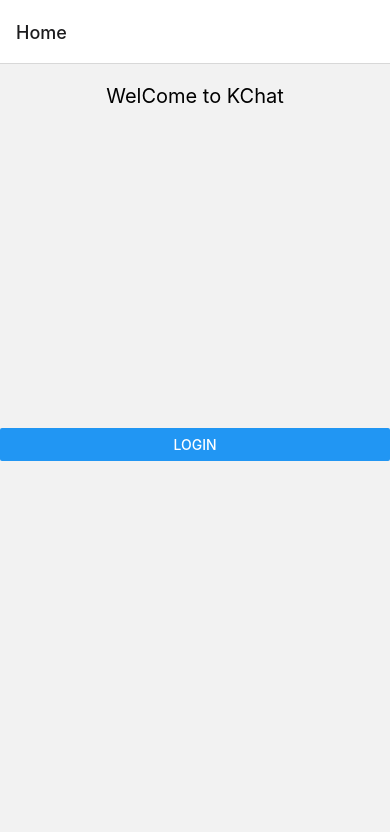
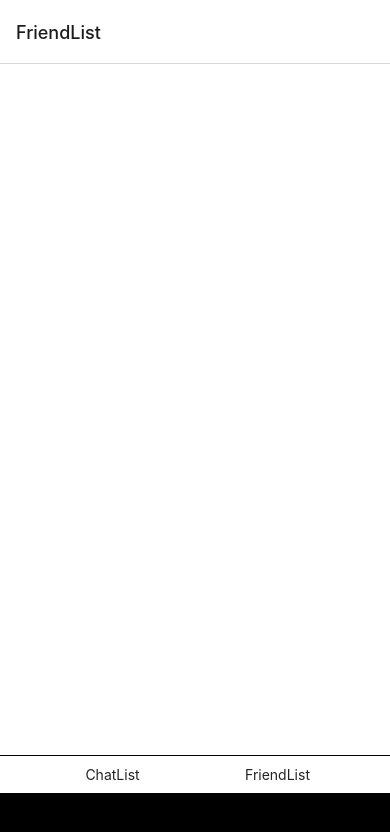
Before and after one commit to kevinliao852/react-native-chatroom, a React Native app: screen /FriendList in a window 390 px wide. Shown: the top 832 px of the page. Built offline with nearby package versions, Linux system fonts and the light colour scheme.

Commit message:
Add friend list page.

```diff
--- a/App.tsx
+++ b/App.tsx
@@ -10,6 +10,7 @@
 import { Login } from "./Screens/Login";
 import { Setting } from "./Screens/Setting";
 import { UserProvider } from "./Context/UserContext";
+import { FriendList } from "./Screens/FriendList";
 // const result = dotenv.config();
 // console.log(result);
 const Stack = createNativeStackNavigator<{
@@ -18,6 +19,7 @@
   Home: undefined;
   Login: undefined;
   Setting: undefined;
+  FriendList: undefined;
 }>();
 
 export default function App() {
@@ -30,9 +32,15 @@
             <Stack.Screen name="Login" component={Login} />
             <Stack.Screen name="Setting" component={Setting} />
             <Stack.Screen
+              name="FriendList"
+              component={FriendList}
+              options={{ headerLeft: () => <View /> }}
+            />
+            <Stack.Screen
               name="ChatList"
               component={ChatList}
               options={{
+                headerLeft: () => <View />,
                 headerRight: (props: any) => {
                   const navigation = useNavigation<any>();
                   return (
--- a/Screens/ChatLIst.tsx
+++ b/Screens/ChatLIst.tsx
@@ -27,6 +27,7 @@
 export const ChatList = () => {
   const [rooms, setRooms] = useState([]);
   const { user } = useContext<any>(UserContext);
+  const navigation = useNavigation<any>();
 
   useEffect(() => {
     if (!user) {
@@ -70,10 +71,18 @@
       >
         <TouchableOpacity style={{ flex: 1 }}>
           <View style={{}}>
-            <Text style={{ textAlign: "center" }}>ChatList</Text>
+            <Text
+              style={{ textAlign: "center" }}
+              onPress={() => navigation.navigate("ChatList")}
+            >
+              ChatList
+            </Text>
           </View>
         </TouchableOpacity>
-        <TouchableOpacity style={{ flex: 1 }}>
+        <TouchableOpacity
+          style={{ flex: 1 }}
+          onPress={() => navigation.navigate("FriendList")}
+        >
           <View style={{}}>
             <Text style={{ textAlign: "center" }}>FriendList</Text>
           </View>
--- /dev/null
+++ b/Screens/FriendList.tsx
@@ -0,0 +1,47 @@
+import { useNavigation } from "@react-navigation/core";
+import React from "react";
+import { ScrollView, TouchableOpacity, View } from "react-native";
+import { Text } from "react-native-elements";
+
+export const FriendList = () => {
+  const navigation = useNavigation<any>();
+
+  return (
+    <View style={{ flex: 1, backgroundColor: "black" }}>
+      <ScrollView style={{ flex: 1, backgroundColor: "white" }}>
+        <View></View>
+      </ScrollView>
+      <View
+        style={{
+          backgroundColor: "white",
+          width: "100%",
+          flexDirection: "row",
+          paddingHorizontal: 30,
+          borderTopWidth: 1,
+          padding: 10,
+          borderBottomWidth: 1,
+          marginBottom: 50,
+        }}
+      >
+        <TouchableOpacity style={{ flex: 1 }}>
+          <View style={{}}>
+            <Text
+              style={{ textAlign: "center" }}
+              onPress={() => navigation.navigate("ChatList")}
+            >
+              ChatList
+            </Text>
+          </View>
+        </TouchableOpacity>
+        <TouchableOpacity
+          style={{ flex: 1 }}
+          onPress={() => navigation.navigate("FriendList")}
+        >
+          <View style={{}}>
+            <Text style={{ textAlign: "center" }}>FriendList</Text>
+          </View>
+        </TouchableOpacity>
+      </View>
+    </View>
+  );
+};
```
